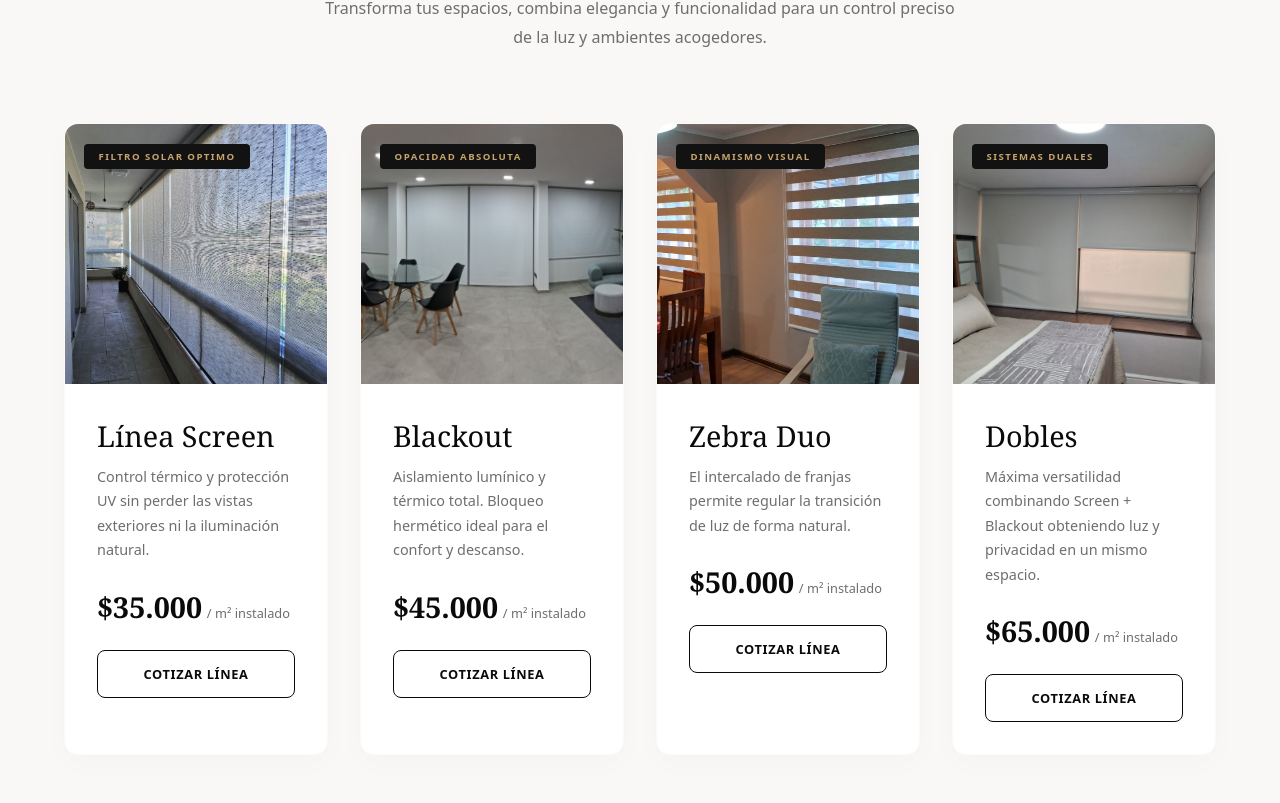
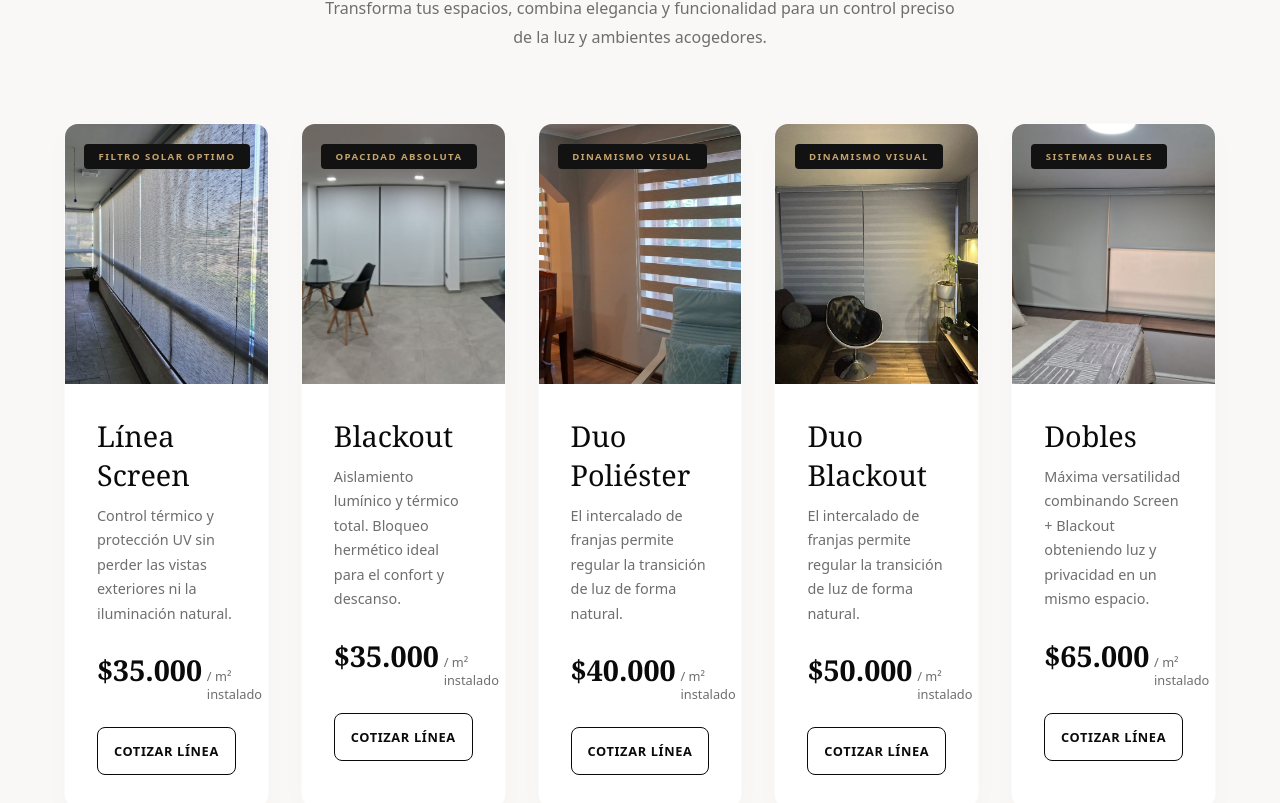
Before and after one commit to Avillalonzs/Hanko, a React (Vite) app: page / in a window 1280 px wide. Shown: the part 1197-2000 px from the top of the page. Built offline with nearby package versions, Linux system fonts and the light colour scheme.

Commit message:
Correccion Cotizador y precios

```diff
--- /dev/null
+++ b/src/data/cotizador.js
@@ -0,0 +1,38 @@
+
+export const COTIZADOR_CONFIG = {
+    title:
+        "Estimador de Inversión por m²",
+
+    projectTypes: [
+        {
+            label: "Screen",
+            value: 35000,
+        },
+        {
+            label: "Blackout",
+            value: 35000,
+        },
+        {
+            label: "Duo Blackout",
+            value: 50000,
+        },
+        {
+            label: "Duo Poliéster",
+            value: 40000,
+        },
+        {
+            label: "Dobles",
+            value: 65000,
+        },
+    ],
+
+    labels: {
+        projectType:
+            "Tipo de Cortina",
+    },
+
+    result: {
+        title:
+            "Estimación de Inversión",
+    },
+};
--- a/src/data/productos.js
+++ b/src/data/productos.js
@@ -1,6 +1,7 @@
 // src/data/productos.js
 import screenImg from "../assets/productos/Screen.webp";
 import imagen3Img from "../assets/productos/Imagen3.webp";
+import imagen5Img from "../assets/productos/Imagen5.webp";
 import imagen10Img from "../assets/productos/Imagen10.webp";
 import imagen11Img from "../assets/productos/Imagen11.webp";
 
@@ -23,15 +24,26 @@ const productos = [
         title: "Blackout",
         description:
             "Aislamiento lumínico y térmico total. Bloqueo hermético ideal para el confort y descanso.",
-        price: "$45.000",
+        price: "$35.000",
         unit: "/ m² instalado",
     },
 
     {
         badge: "Dinamismo Visual",
         image: imagen10Img,
-        alt: "Zebra Roller Elegance",
-        title: "Zebra Duo",
+        alt: "Zebra Duo Poliéster",
+        title: "Duo Poliéster",
+        description:
+            "El intercalado de franjas permite regular la transición de luz de forma natural.",
+        price: "$40.000",
+        unit: "/ m² instalado",
+    },
+
+        {
+        badge: "Dinamismo Visual",
+        image: imagen5Img,
+        alt: "Zebra Duo Blackout",
+        title: "Duo Blackout",
         description:
             "El intercalado de franjas permite regular la transición de luz de forma natural.",
         price: "$50.000",
--- a/src/pages/Home.jsx
+++ b/src/pages/Home.jsx
@@ -4,7 +4,7 @@ import "./Home.css";
 import Productos from "../pages/home/productos/Productos";
 import Strip from "../pages/home/strip/Strip";
 import Galeria from "../pages/home/galeria/Galeria";
-import Cotizador from "../pages/home/cotizador/Cotizador";
+import Cotizador from "../pages/home/cotizador/Cotizador.jsx";
 import Contacto from "../pages/home/contacto/Contacto";
 import { StaticRouterProvider } from "react-router-dom";
 
--- /dev/null
+++ b/src/pages/home/cotizador/Cotizador.js
@@ -0,0 +1,81 @@
+// cotizador/cotizador.js
+
+import {
+    COTIZADOR_CONFIG,
+} from "../../../data/cotizador";
+
+export const visualOptions =
+    COTIZADOR_CONFIG.projectTypes.map(
+        (item, index) => ({
+            id: `visual_${index}`,
+            value: item.value,
+            label: item.label,
+            icon:
+                index === 0
+                    ? "☀️"
+                    : index === 1
+                    ? "🌙"
+                    : index === 2
+                    ? "🟰"
+                    : index === 3
+                    ? "🧩"
+                    : "✨",
+        })
+    );
+
+export const formatCLP = (v) =>
+    "$" + v.toLocaleString("es-CL");
+
+export const getTipoText = (precio) => {
+    const found =
+        COTIZADOR_CONFIG.projectTypes.find(
+            (item) => item.value === precio
+        );
+
+    return found
+        ? found.label
+        : COTIZADOR_CONFIG.projectTypes[0]
+              .label;
+};
+
+export const calcularSubtotal = (
+    ancho,
+    alto,
+    tipo
+) => {
+    const area =
+        (parseFloat(ancho) / 100) *
+        (parseFloat(alto) / 100);
+
+    return Math.round(area * tipo);
+};
+
+export const calcularTotal = (items) => {
+    return items.reduce(
+        (acc, item) => acc + item.subtotal,
+        0
+    );
+};
+
+export const buildWhatsAppMessage = (
+    company,
+    items,
+    total
+) => {
+    let msg =
+        `🏠 *Proyecto · ${company}*\n\n`;
+
+    items.forEach((it, i) => {
+        msg += `${i + 1}. *${it.ambiente}* — ${it.tipoText}\n`;
+
+        msg += `   Dimensiones: ${it.ancho}×${it.alto} cm → Inversión: ${formatCLP(
+            it.subtotal
+        )}\n`;
+    });
+
+    msg += `\n\n*VALOR ESTIMADO TOTAL: ${formatCLP(
+        total
+    )}*`;
+
+    return msg;
+};
--- a/src/pages/home/cotizador/Cotizador.jsx
+++ b/src/pages/home/cotizador/Cotizador.jsx
@@ -6,12 +6,24 @@ import "./Cotizador.css";
 import {
     COMPANY_NAME,
     WHATSAPP_BASE,
+} from "../../../config/config";
+
+import {
+    visualOptions,
+    getTipoText,
+    formatCLP,
+    calcularSubtotal,
+    calcularTotal,
+    buildWhatsAppMessage,
+} from "./cotizador";
+
+import {
     COTIZADOR_CONFIG,
-} from "../../../config/config";
+} from "../../../data/cotizador";
 
 export default function Cotizador() {
     const [tipo, setTipo] = useState(
-        COTIZADOR_CONFIG.projectTypes[0].value
+        visualOptions[0].value
     );
 
     const [ambiente, setAmbiente] = useState("");
@@ -19,37 +31,6 @@ export default function Cotizador() {
     const [alto, setAlto] = useState("");
 
     const [items, setItems] = useState([]);
-
-    const formatCLP = (v) =>
-        "$" + v.toLocaleString("es-CL");
-
-    const visualOptions =
-        COTIZADOR_CONFIG.projectTypes.map(
-            (item, index) => ({
-                id: `visual_${index}`,
-                value: item.value,
-                label: item.label,
-                icon:
-                    index === 0
-                        ? "☀️"
-                        : index === 1
-                        ? "🌙"
-                        : index === 2
-                        ? "🟰"
-                        : "🧩",
-            })
-        );
-
-    const getTipoText = (precio) => {
-        const found =
-            COTIZADOR_CONFIG.projectTypes.find(
-                (item) => item.value === precio
-            );
-
-        return found
-            ? found.label
-            : COTIZADOR_CONFIG.projectTypes[0].label;
-    };
 
     const agregarCotizacion = () => {
         if (
@@ -66,11 +47,11 @@ export default function Cotizador() {
             return;
         }
 
-        const area =
-            (parseFloat(ancho) / 100) *
-            (parseFloat(alto) / 100);
-
-        const subtotal = Math.round(area * tipo);
+        const subtotal = calcularSubtotal(
+            ancho,
+            alto,
+            tipo
+        );
 
         const nuevoItem = {
             ambiente,
@@ -95,10 +76,7 @@ export default function Cotizador() {
         setItems(nuevos);
     };
 
-    const total = items.reduce(
-        (acc, item) => acc + item.subtotal,
-        0
-    );
+    const total = calcularTotal(items);
 
     const enviarWhatsApp = () => {
         if (!items.length) {
@@ -109,20 +87,11 @@ export default function Cotizador() {
             return;
         }
 
-        let msg =
-            `🏠 *Proyecto · ${COMPANY_NAME}*\n\n`;
-
-        items.forEach((it, i) => {
-            msg += `${i + 1}. *${it.ambiente}* — ${it.tipoText}\n`;
-
-            msg += `   Dimensiones: ${it.ancho}×${it.alto} cm → Inversión: ${formatCLP(
-                it.subtotal
-            )}\n`;
-        });
-
-        msg += `\n\n*VALOR ESTIMADO TOTAL: ${formatCLP(
+        const msg = buildWhatsAppMessage(
+            COMPANY_NAME,
+            items,
             total
-        )}*`;
+        );
 
         window.open(
             `${WHATSAPP_BASE}?text=${encodeURIComponent(
--- a/src/pages/home/productos/Productos.css
+++ b/src/pages/home/productos/Productos.css
@@ -6,7 +6,7 @@
 
 .prod-grid {
     display: grid;
-    grid-template-columns: repeat(4, 1fr);
+    grid-template-columns: repeat(5, 1fr);
     gap: 2rem;
 }
 
--- a/src/pages/home/strip/Strip.jsx
+++ b/src/pages/home/strip/Strip.jsx
@@ -1,6 +1,10 @@
 // strip/Strip.jsx
 
 import "../strip/Strip.css";
+
+import {
+    WHATSAPP_LINK,
+} from "../../../config/config";
 
 export default function Strip() {
     return (
@@ -17,7 +21,7 @@ export default function Strip() {
             </div>
 
             <a
-                href="https://wa.me/56952499961"
+                href={WHATSAPP_LINK}
                 target="_blank"
                 rel="noreferrer"
                 className="btn-strip"
```
